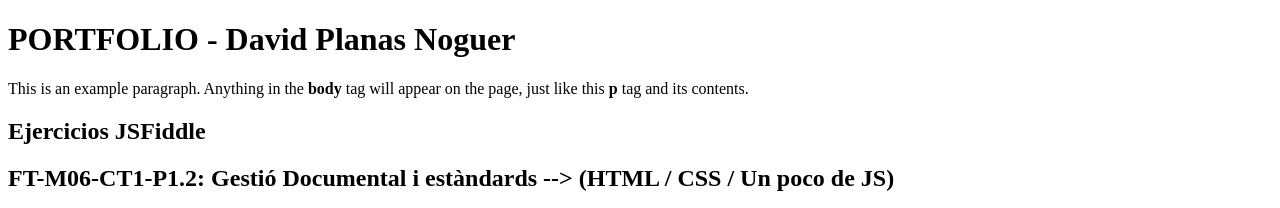
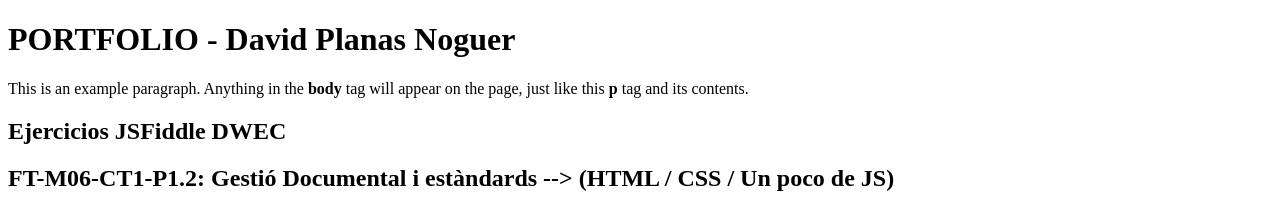
Before and after one commit to davidplanasCEP/davidplanasCEP.github.io, a plain HTML site: page portfolio/index.html in a window 1280 px wide. Shown: the top 208 px of the page. Drawn offline with Linux system fonts and the light colour scheme.

Commit message:
Update index.html

```diff
--- a/portfolio/index.html
+++ b/portfolio/index.html
@@ -8,7 +8,7 @@
     <p>This is an example paragraph. Anything in the <strong>body</strong> tag will appear on the page, just like this <strong>p</strong> tag and its contents.</p>
 
     <section>
-      <h1>Ejercicios JSFiddle</h1>
+      <h1>Ejercicios JSFiddle DWEC</h1>
         <h2>FT-M06-CT1-P1.2: Gestió Documental i estàndards --> (HTML / CSS / Un poco de JS)</h1>
         <a href="https://jsfiddle.net/davidplanasCEP/zryvn6am/7/">¡Saludo!</a>
       <hr>
```
